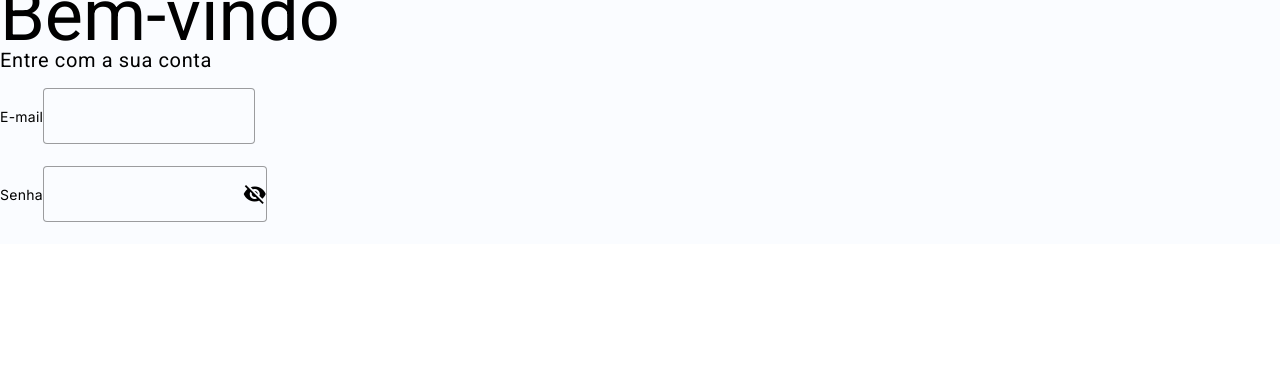
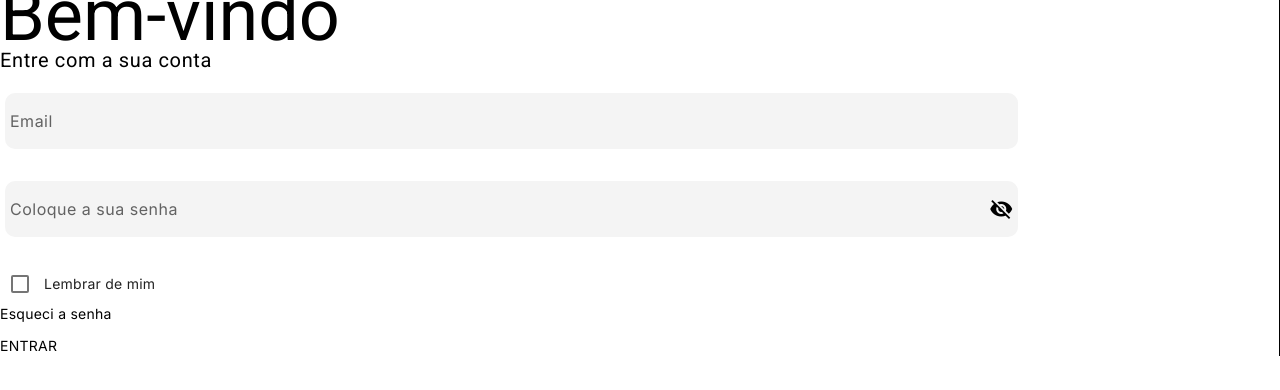
Before and after one commit to GokuDBZSSJ7/Rede-Social-Politica-FRONT, an Angular app: page /login in a window 1280 px wide. Shown: the top 390 px of the page. Built offline with nearby package versions, Linux system fonts and the light colour scheme.

Commit message:
Fix: Problema do material angular. Feat: Mais uns ajustes na tela de login

```diff
--- a/src/app/pages/login/login.component.html
+++ b/src/app/pages/login/login.component.html
@@ -1,28 +1,30 @@
 <form>
    <div class="grid grid-cols-12 p-0 m-0">
-      <div class="col-span-4 h-[100vh] flex flex-col items-center justify-center p-4">
+      <div class="col-span-4 h-[100vh] flex flex-col items-center pt-[15%] p-4">
          <div class="welcome-container flex flex-col gap-2">
             <h1 class="welcome-text">Bem-vindo</h1>
             <h4 class="sign-up-text text-center">Entre com a sua conta</h4>
          </div>
-         <div class="form-container">
-            <div class="flex flex-col">
-               <mat-label>E-mail</mat-label>
-               <mat-form-field appearance="outline">
-                  <input matInput>
+         <div class="flex flex-col w-full mt-[10%]">
+               <mat-form-field >
+                  <mat-label>Email</mat-label>
+                  <input matInput placeholder="user@gmail.com" />
                </mat-form-field>
-            </div>
-            <div class="flex flex-col">
-               <mat-label>Senha</mat-label>
-               <mat-form-field appearance="outline">
-                  <input matInput [type]="hide ? 'password' : 'text'" formControlName="password">
-                  <!-- <mat-icon matPrefix>vpn_key</mat-icon> -->
-                  <button class="px-3" mat-icon-button matSuffix (click)="hide = !hide" [attr.aria-label]="'Hide password'"
-                     [attr.aria-pressed]="hide">
+
+               <mat-form-field>
+                  <mat-label>Coloque a sua senha</mat-label>
+                  <input matInput [type]="hide ? 'password' : 'text'">
+                  <button type="button" mat-icon-button matSuffix (click)="toggleHide()">
                      <mat-icon>{{hide ? 'visibility_off' : 'visibility'}}</mat-icon>
                   </button>
                </mat-form-field>
-            </div>
+               <div class="flex justify-between items-center">
+                  <mat-checkbox class="ml-[10%]">Lembrar de mim</mat-checkbox>
+                  <p class="mr-[10%!important]">Esqueci a senha</p>
+               </div>
+
+               <button class="bg-[#1B4588] w-[80%] block mx-auto h-[56px] text-white mt-20 rounded-[10px] cursor-pointer">ENTRAR</button>
+
          </div>
       </div>
       <div class="col-span-8 hidden sm:block"></div>
--- a/src/app/pages/login/login.component.scss
+++ b/src/app/pages/login/login.component.scss
@@ -11,10 +11,36 @@
 }
 
 .col-span-4 {
-   background-color: #fafcff;
+   background-color: #fff;
+   width: 100%;
+   border-right: 1px solid black;
 }
 
 .col-span-8 {
    background: url('/assets/img/login_background.jpg');
    background-size: cover;
 }
+
+::ng-deep .mat-mdc-form-field-has-icon-suffix .mat-mdc-text-field-wrapper {
+   // border: 1px solid black !important;
+   padding: 0 5px;
+   display: block;
+}
+::ng-deep .mat-mdc-text-field-wrapper {
+   // border: 1px solid black !important;
+   background-color: #F4F4F4 !important;
+   padding: 0 5px !important;
+   display: block;
+   border-radius: 10px !important;
+}
+
+::ng-deep mat-form-field{
+   display: block;
+   width: 80%;
+   margin: 0 auto;
+   padding: 5px;
+}
+
+::ng-deep .mdc-line-ripple {
+   display: none
+ }
--- a/src/app/pages/login/login.component.ts
+++ b/src/app/pages/login/login.component.ts
@@ -1,7 +1,9 @@
-import { Component } from '@angular/core';
+import { Component, OnInit, signal, ViewChild } from '@angular/core';
 import { MatFormFieldModule } from '@angular/material/form-field';
 import { MatInputModule } from '@angular/material/input';
 import { MatIconModule } from '@angular/material/icon';
+// import {MdInputDirective} from '@angular/material';
+import {MatCheckboxModule} from '@angular/material/checkbox';
 
 @Component({
   selector: 'app-login',
@@ -9,11 +11,20 @@ import { MatIconModule } from '@angular/material/icon';
   imports: [
     MatFormFieldModule,
     MatInputModule,
-    MatIconModule
+    MatIconModule,
+    MatCheckboxModule,
   ],
   templateUrl: './login.component.html',
   styleUrl: './login.component.scss'
 })
-export class LoginComponent {
+export class LoginComponent implements OnInit{
   hide = true;
+  // @ViewChild('input') input: MdInputDirective;
+  toggleHide() {
+    this.hide = !this.hide;
+  }
+
+  ngOnInit(){
+    // this.input.underlineRef.nativeElement.className = null;
+  }
 }
```
